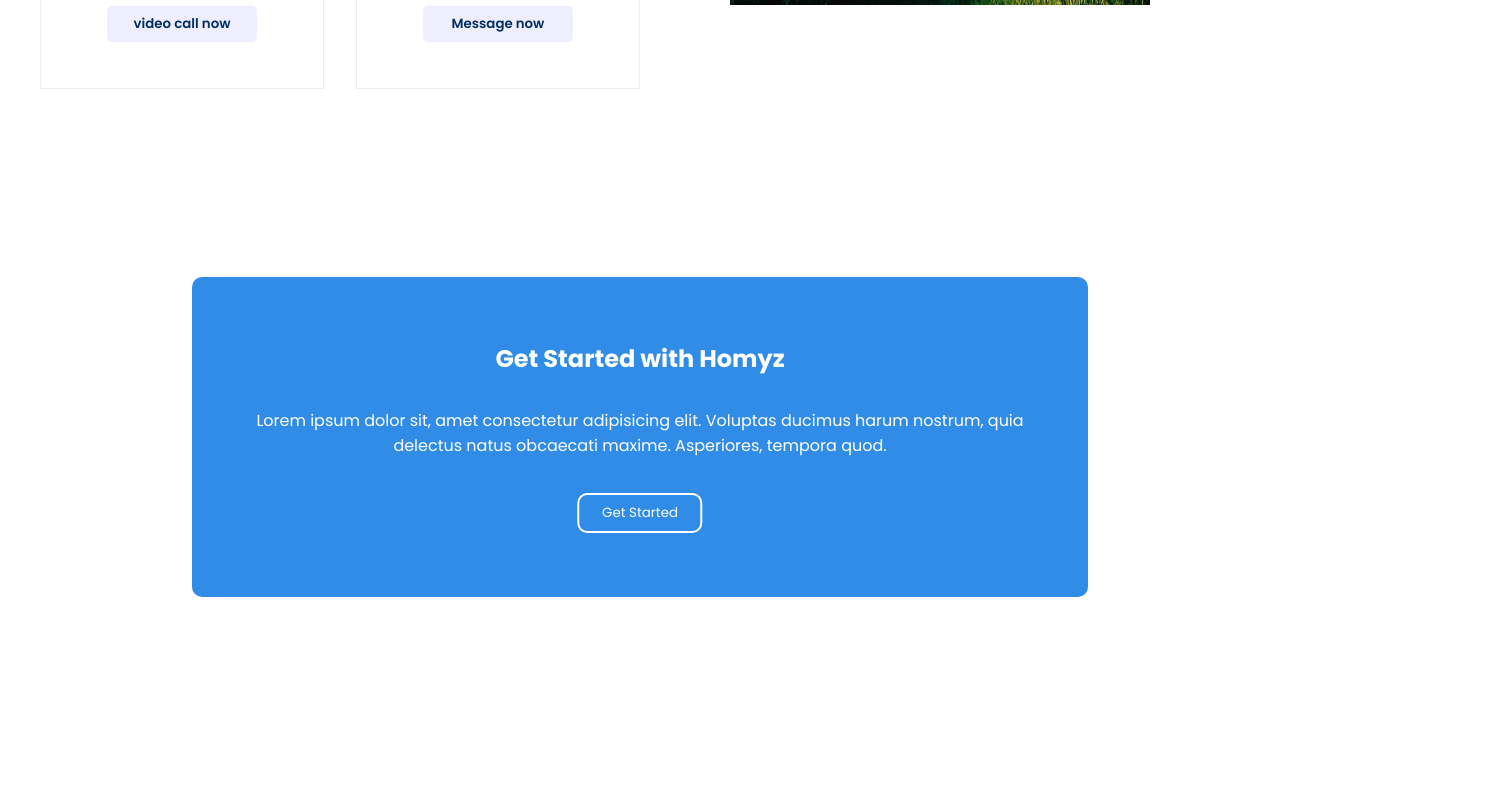
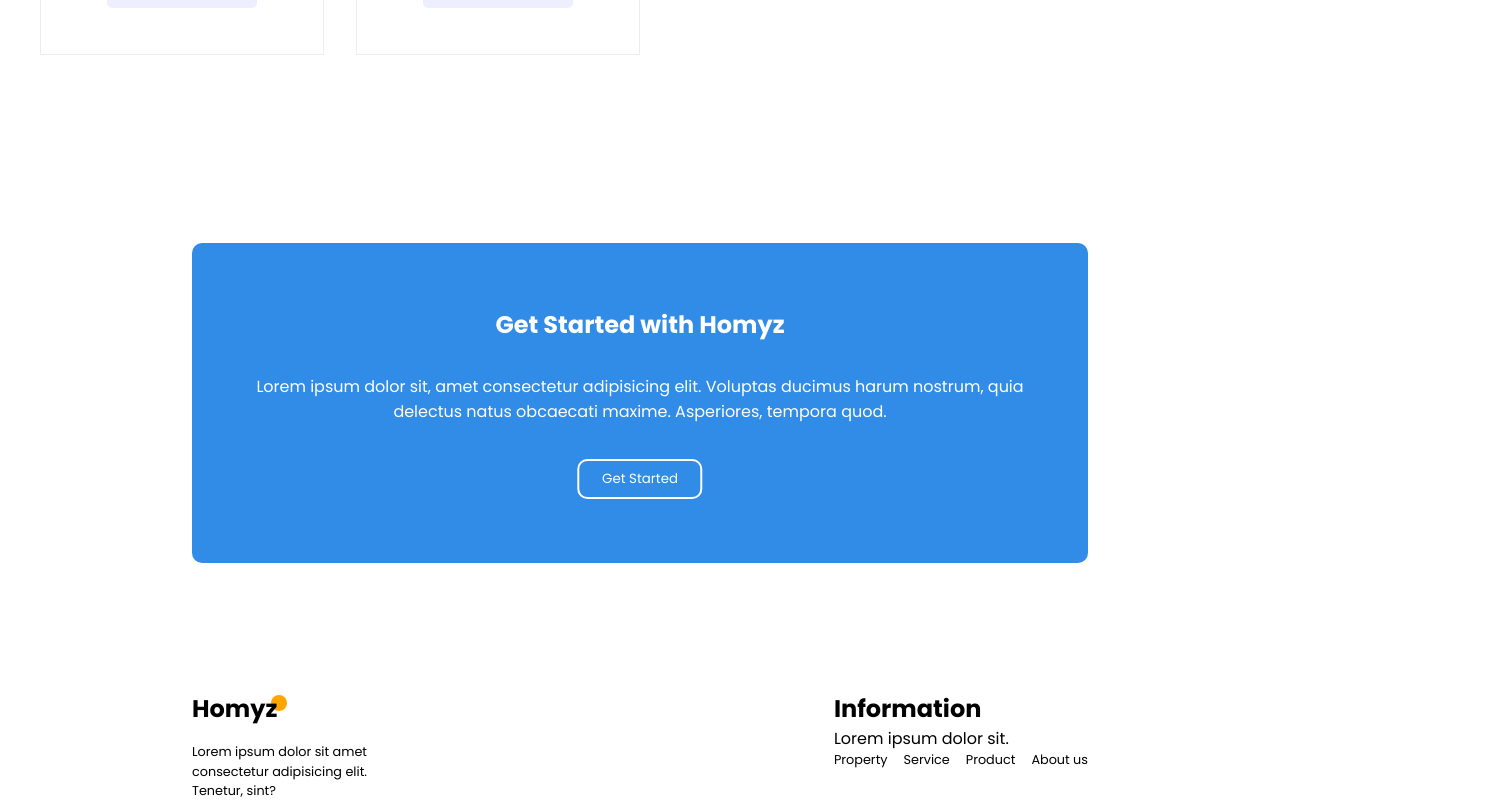
Before and after one commit to RahulPrasad13400/REAL-ESTATE-REACT, a React (Vite) app: page / in a window 1280 px wide. Shown: the part 2609-3409 px from the top of the page, 1504 px wide, since content can reach past the window. Before the commit the page ends 3334 px from the top, so only its background shows below. Built offline with nearby package versions, Linux system fonts and the light colour scheme.

Commit message:
completed the website, working in the responsiveness

```diff
--- a/src/App.jsx
+++ b/src/App.jsx
@@ -6,6 +6,7 @@
 import Value from "./Components/value/value";
 import Contact from "./Components/Contact/Contact";
 import GetStarted from "./Components/GetStarted/GetStarted";
+import Footer from "./Components/Footer/footer";
 
 function App() {
   return <div className="app">
@@ -19,6 +20,7 @@
       <Value />
       <Contact />
       <GetStarted />
+      <Footer />
   </div>
 }
 
--- a/src/Components/Contact/Contact.css
+++ b/src/Components/Contact/Contact.css
@@ -83,3 +83,16 @@
     display: flex;
     align-items: start;
 }
+
+@media (max-width : 75em){
+    .contact_left{
+        margin-left: 1rem;
+    }
+    .callNowButton button{
+    width: 80%;
+    }
+    .contact_image{
+    width: 75%;
+    height: 35rem;
+    }
+}
--- /dev/null
+++ b/src/Components/Footer/Footer.jsx
@@ -0,0 +1,32 @@
+import React from 'react'
+import './footer.css'
+
+export default function Footer() {
+  return (
+    <section className='footer__section'>
+        <div className='footer__section-container'>
+            <div className='footer__section-title'>
+                <div className='footer__section-t'>
+                    <div className='footer__section-circle'></div>
+                    <h2>Homyz</h2>
+                </div>
+                <p  className='footer__section-companyPara'>Lorem ipsum dolor sit amet consectetur adipisicing elit. Tenetur, sint?</p>
+            </div>
+            <div className='footer__section-information'>
+                <div>
+                    <h2>Information</h2>
+                    <p>Lorem ipsum dolor sit.</p>
+                </div>
+                <div>
+                    <ul>
+                        <li>Property</li>
+                        <li>Service</li>
+                        <li>Product</li>
+                        <li>About us</li>
+                    </ul>
+                </div>
+            </div>
+        </div>
+    </section>
+  )
+}
--- /dev/null
+++ b/src/Components/Footer/footer.css
@@ -0,0 +1,36 @@
+.footer__section{
+    width: 100%;
+    display: flex;
+    justify-content: center;
+}
+.footer__section-container{
+    width: 70%;
+    display: flex;
+    justify-content:space-between;
+}
+.footer__section-companyPara{
+    margin-top: 1rem;
+    width: 40%;
+    font-size: 0.8rem;
+    line-height: 1.5;
+}
+.footer__section-circle{
+    width: 1rem;
+    height: 1rem;
+    border-radius: 100%;
+    background-color: orange;
+    z-index: -1;
+    position: absolute;
+    top: 10%;
+    left: 18%;
+}
+.footer__section-t{
+    position: relative;
+}
+.footer__section ul{
+    margin-top: 1 rem;
+    display: flex;
+    list-style: none;
+    gap: 1rem;
+    font-size: 0.8rem;
+}
--- a/src/Components/Header/Header.jsx
+++ b/src/Components/Header/Header.jsx
@@ -1,4 +1,5 @@
 import React from 'react'
+import { BiMenuAltRight } from 'react-icons/bi';
 import "./header.css"
 export default function Header() {
   return <section className='h-wrapper'>
@@ -11,6 +12,9 @@
             <a href="">Get Started</a>
             <button className='button'>contact</button>
         </div>
+        <div className='menu__icon'>
+            <BiMenuAltRight size={30}/>
+        </div>
     </div>
   </section>
 }
--- a/src/Components/Header/header.css
+++ b/src/Components/Header/header.css
@@ -22,3 +22,15 @@
 .header-menu>*:hover{
     cursor: pointer;
 }
+.menu__icon{
+    display : none;
+}
+
+@media (max-width : 768px){
+    .menu__icon{
+        display : block;
+    }
+    .header-menu{
+        display: none;
+    }
+}
--- a/src/Components/Hero/hero.css
+++ b/src/Components/Hero/hero.css
@@ -1,6 +1,6 @@
 .hero-wrapper{
     width: 100%;
-    height: 75vh;
+    /* height: 75vh; */
     text-align: center;
     align-items: center;
     /* background-color: var(--black); */
@@ -104,3 +104,16 @@
 .countUp{
     font-size: 1.7rem;
 }
+
+
+@media (max-width : 75em){
+    .hero-image{
+        width: 80%;
+    }
+}
+
+@media (max-width: 71.875em){
+    html{
+        font-size : 12px;
+    }
+}
--- a/src/Components/value/value.css
+++ b/src/Components/value/value.css
@@ -1,9 +1,8 @@
 .value{
-    width: 94rem;
+    width: 100%;
 }
 .value__container{
     padding: 10rem 0;
-    width: 80rem;
     margin: 0 auto;
     display: grid;
     text-align: center;
```
